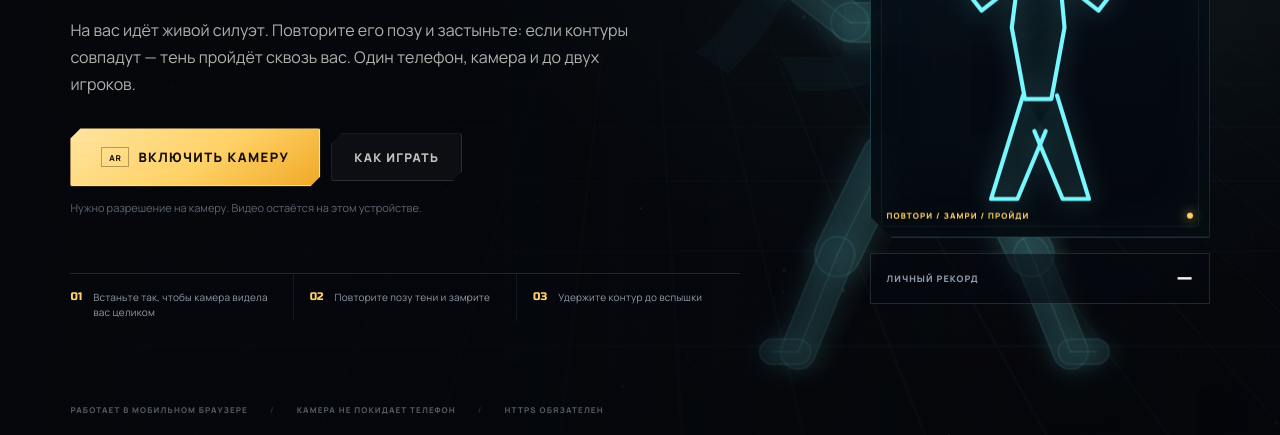
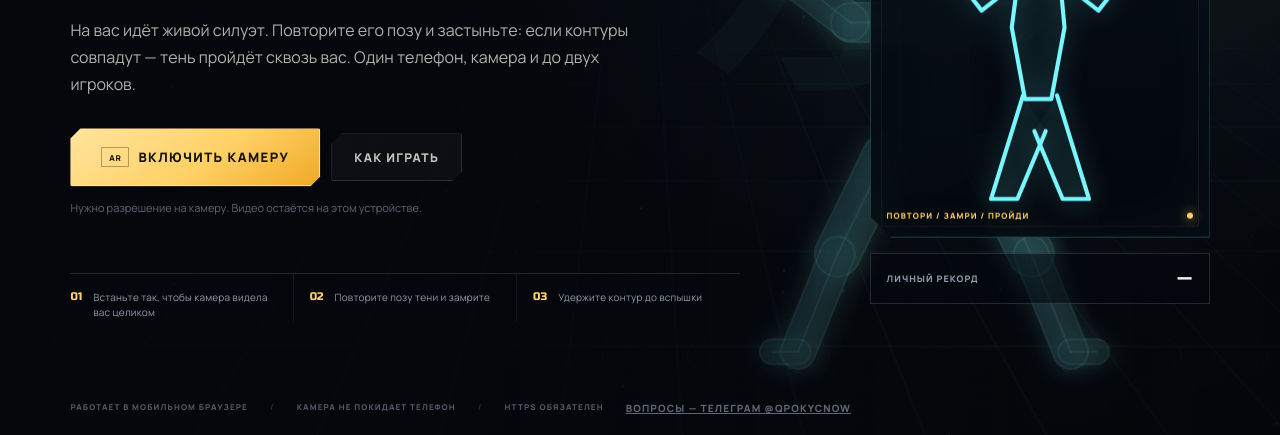
Before and after one commit to qpokyc07/silhouette-ar-game, a website with bundled scripts: page index.html in a window 1280 px wide. Shown: the part 365-800 px from the top of the page. Built offline with nearby package versions, Linux system fonts and the light colour scheme.

Commit message:
SILUET: contact footer (Telegram)

```diff
--- a/css/style.css
+++ b/css/style.css
@@ -2921,3 +2921,26 @@ input:focus-visible {
   letter-spacing: 0.08em;
   color: var(--amber);
 }
+
+/* ------------------------- контакт (футер) ------------------------- */
+
+.contact-line {
+  margin: 14px 0 0;
+  color: var(--dim);
+  font-size: 10px;
+  text-align: center;
+}
+
+.contact-line a {
+  color: var(--cyan);
+  text-decoration: none;
+}
+
+.contact-line a:hover {
+  color: var(--amber);
+}
+
+.intro-footer .contact-line {
+  margin: 0;
+  align-self: center;
+}
--- a/index.html
+++ b/index.html
@@ -117,6 +117,7 @@
       <span>Работает в мобильном браузере</span>
       <span>Камера не покидает телефон</span>
       <span>HTTPS обязателен</span>
+      <a class="contact-line" href="https://t.me/qpokycnow" target="_blank" rel="noopener">Вопросы — Телеграм @qpokycnow</a>
     </footer>
   </section>
 
@@ -208,6 +209,7 @@
         <div class="menu-record"><span>ТВОЙ РЕКОРД В СОЛО</span><b data-best-solo>—</b></div>
         <p class="menu-tip">Поставьте телефон на подставку напротив себя. В кадре должны быть голова, руки и стопы.</p>
       </div>
+      <p class="contact-line">Вопросы — <a href="https://t.me/qpokycnow" target="_blank" rel="noopener">Телеграм @qpokycnow</a></p>
     </div>
   </section>
 
@@ -253,6 +255,7 @@
       <div class="row-actions">
         <button id="btn-leaders-back" class="btn btn--primary btn--big">НАЗАД</button>
       </div>
+      <p class="contact-line">Вопросы — <a href="https://t.me/qpokycnow" target="_blank" rel="noopener">Телеграм @qpokycnow</a></p>
     </div>
   </section>
 
```
